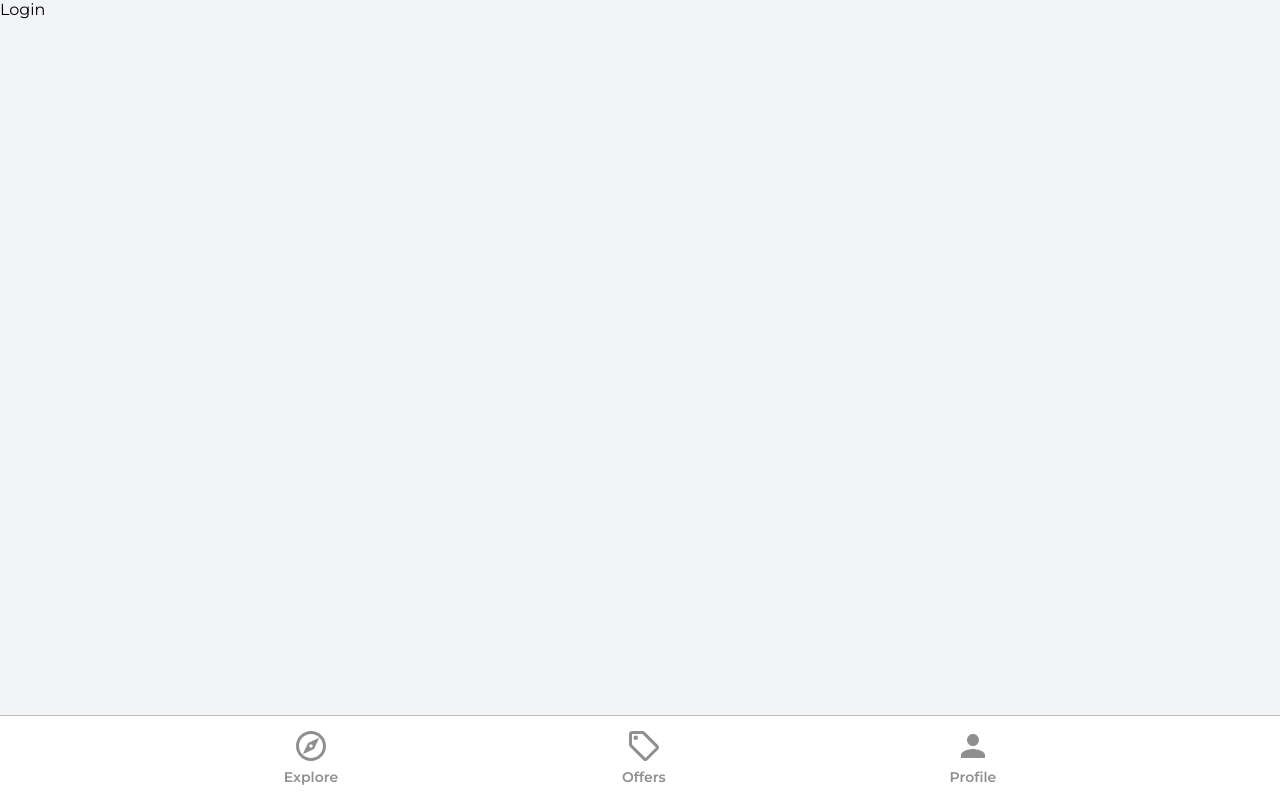
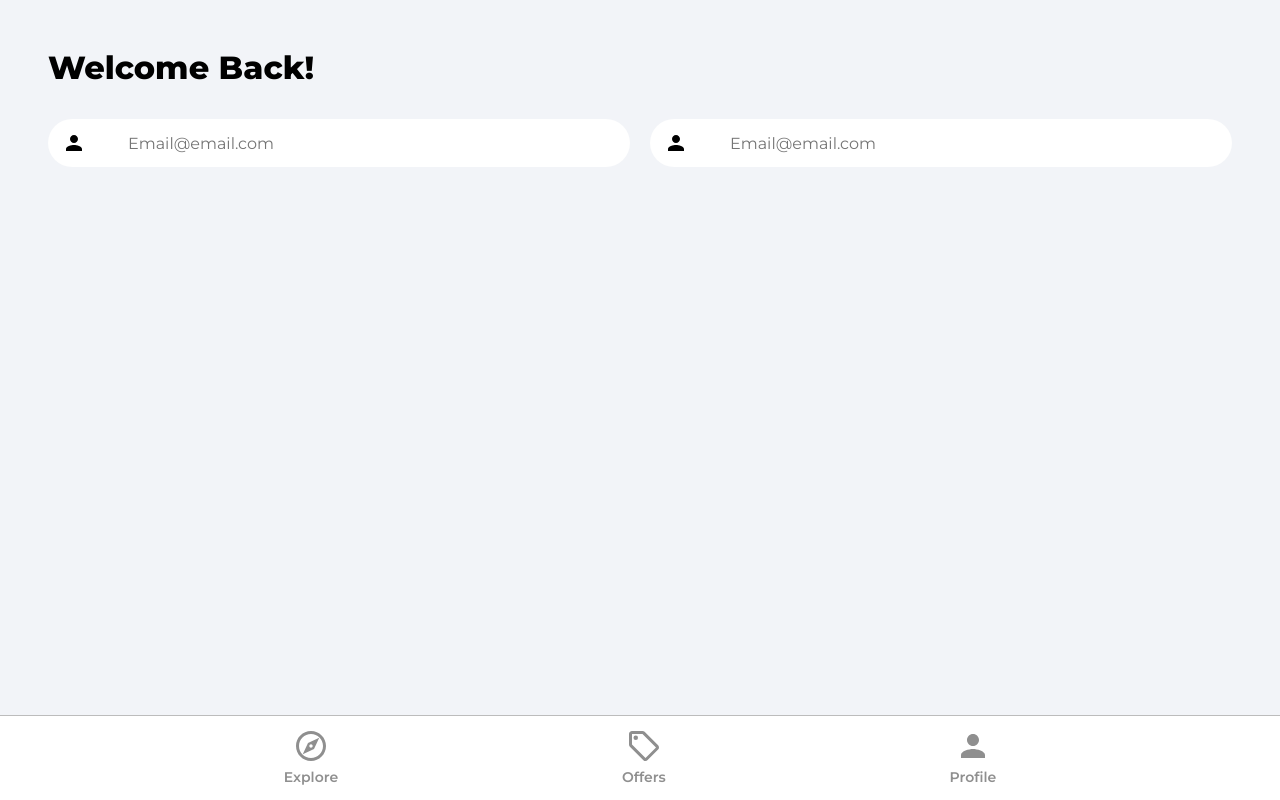
Before and after one commit to Olixfills/homz, a React (Create React App) app: page /login in a window 1280 px wide. Built offline with nearby package versions, Linux system fonts and the light colour scheme.

Commit message:
started form

```diff
--- a/public/index.html
+++ b/public/index.html
@@ -9,9 +9,6 @@
       name="description"
       content="Web site created using create-react-app"
     />
-    <link rel="apple-touch-icon" href="%PUBLIC_URL%/logo192.png" />
-
-    <link rel="manifest" href="%PUBLIC_URL%/manifest.json" />
 
     <title>HOMZ Marketplace</title>
   </head>
--- a/src/components/NavigationBar.js
+++ b/src/components/NavigationBar.js
@@ -19,7 +19,7 @@ const NavigationBar = () => {
         return false
     }
 
-  return (
+return (
     <footer className='navbar'>
         <nav className='navbarNav'>
             <ul className='navbarListItems'>
@@ -38,7 +38,7 @@ const NavigationBar = () => {
             </ul>
         </nav>
     </footer>
-  )
+)
 }
 
-export default NavigationBar
+export default NavigationBar;
--- a/src/index.css
+++ b/src/index.css
@@ -180,11 +180,23 @@ button {
   font-size: 14px;
   font-weight: 600;
   color: #8f8f8f;
+  transition: all 0.3s ease;
 }
 .navbarListItemNameActive {
   color: #2c2c2c;
 }
 
+@media (min-width: 805px) {
+  .formDiv{
+  display: flex;
+  gap: 20px;
+
+  }
+}
+.namePassDiv{
+
+
+}
 .nameInput {
   margin-bottom: 2rem;
   background: url('./assets/svg/badgeIcon.svg') #ffffff 2.5% center no-repeat;
--- a/src/pages/Login.jsx
+++ b/src/pages/Login.jsx
@@ -1,9 +1,43 @@
-import React from 'react'
+import React, {useState} from 'react'
+import { Link, useNavigate } from 'react-router-dom'
+
+import { ReactComponent as ArrowRightIcon } from '../assets/svg/keyboardArrowRightIcon.svg'
+import visibilityIcon from '../assets/svg/visibilityIcon.svg'
+
 
 const Login = () => {
+  const [showPassword, setShowPassword] = useState(false);
+  const [formData, setFormData] = useState({
+    name: '',
+    email: '',
+    password: '',
+    phone: '',
+    address: '',
+
+  })
+  const {name, email, password, phone, address} = formData;
+  const navigate = useNavigate()
+
+const onChange = (e) => {
+
+}
+
+
   return (
-    <div>Login</div>
+    <>
+      <div className="pageContainer">
+        <header>
+          <p className='pageHeader'>Welcome Back!</p>
+        </header>
+        <form>
+          <div className='formDiv'>
+          <input type="email" name="email" className='emailInput' id='email' placeholder='Email@email.com' value={email} min={6} onChange={onChange} />
+          <input type="email" name="email" className='emailInput' id='email' placeholder='Email@email.com' value={email} min={6} onChange={onChange} />
+          </div>
+        </form>
+      </div>
+    </>
   )
 }
 
-export default Login
+export default Login;
```
Also changed, not shown: public/logo192.png (deleted), public/logo512.png (deleted), public/manifest.json (deleted), public/robots.txt (deleted).
